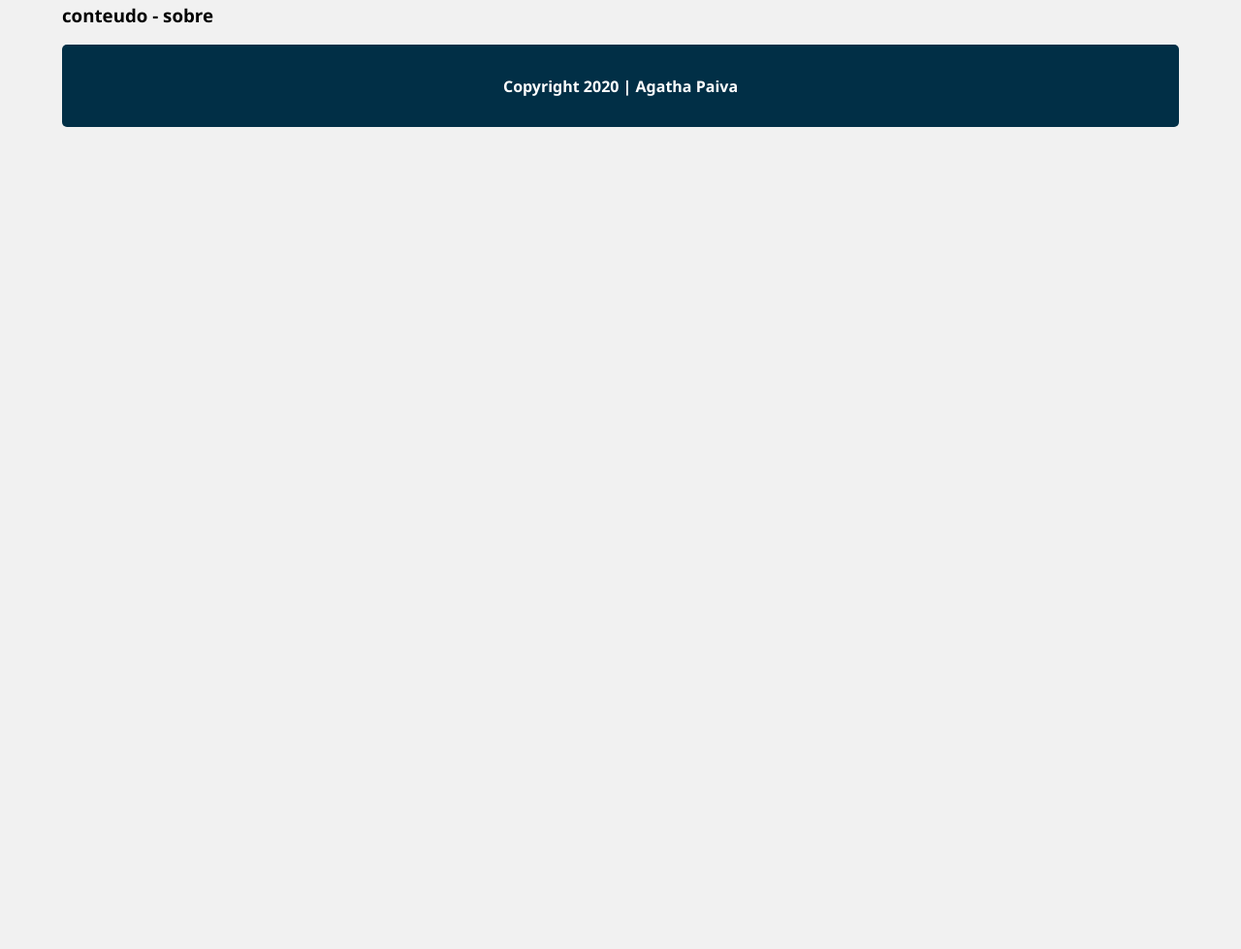
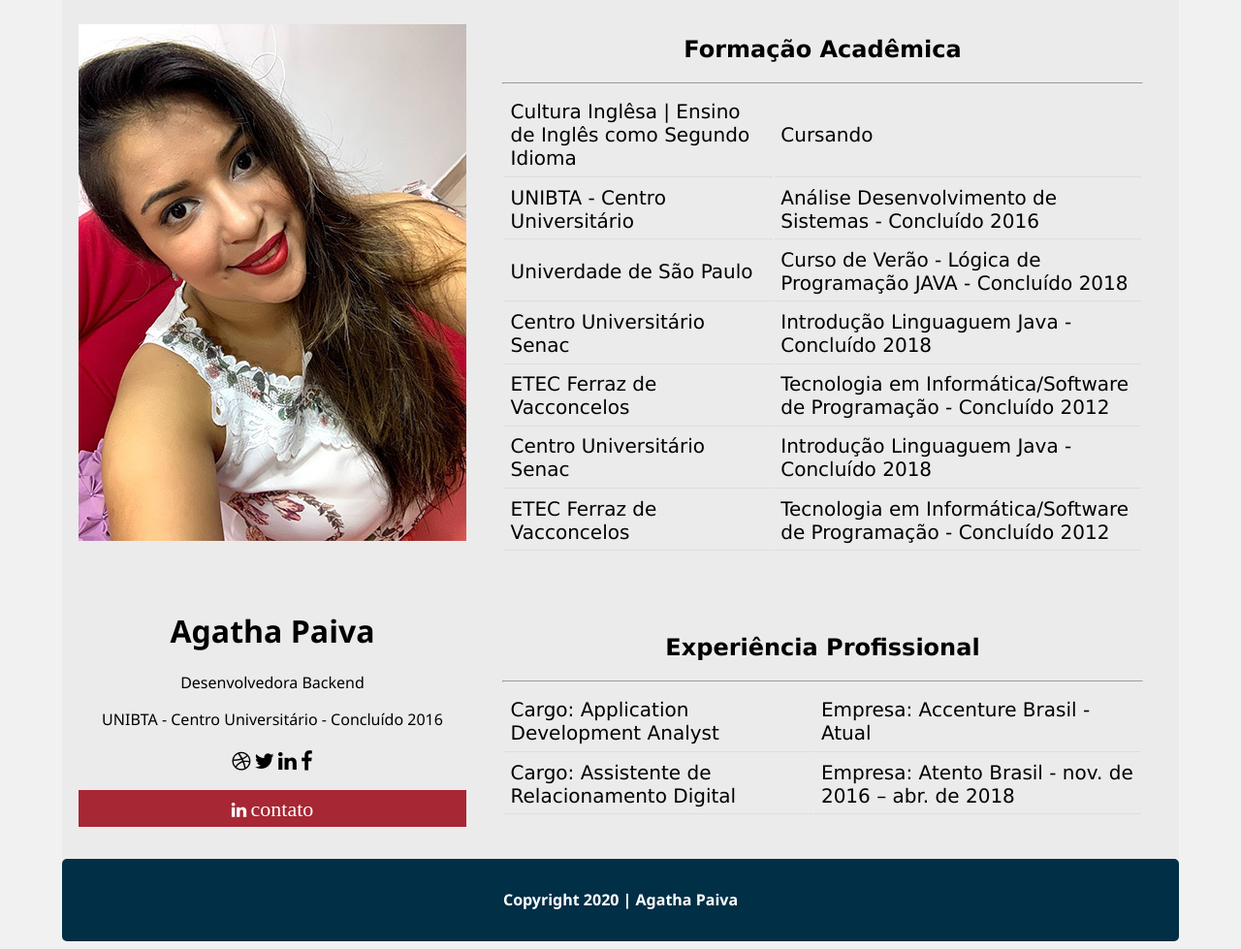
Before and after one commit to agathapaiiva/desafio-COVID19, a plain HTML site: page sobre.html in a window 1280 px wide. Shown: the part 361-1340 px from the top of the page at 97% size. Before the commit the page ends 800 px from the top, so only its background shows below. Drawn offline with Linux system fonts and the light colour scheme.

Commit message:
desenvolvimento página sobre.html

```diff
--- a/sobre.html
+++ b/sobre.html
@@ -6,6 +6,7 @@
     <title>COVID-19</title>
     <meta name="description" content="">
     <meta name="viewport" content="width=device-width, initial-scale=1">
+    <link rel="stylesheet" href="https://cdnjs.cloudflare.com/ajax/libs/font-awesome/4.7.0/css/font-awesome.min.css">
     <link rel="stylesheet" href="style.css">
 </head>
 
@@ -25,11 +26,79 @@
             </nav>
         </section>
 
-        <div>
-            <h3>conteudo - sobre</h3>
+        <div class="grid-container">
+            <div class="item item1">
+                <img class="img-perfil" src="imagens/IMG-perfil.jpg" alt="">
+            </div>
+            <div class="item item2">
+                <div class="table-sobre">
+                    <h2 class="table-titulo">Formação Acadêmica</h2><hr>
+                    <table>
+                        <tr>
+                            <td>Cultura Inglêsa | Ensino de Inglês como Segundo Idioma</td>
+                            <td>Cursando</td>
+                        </tr>
+                        <tr>
+                            <td>UNIBTA - Centro Universitário </td>
+                            <td>Análise Desenvolvimento de Sistemas - Concluído 2016</td>
+                        </tr>
+                        <tr>
+                            <td>Univerdade de São Paulo</td>
+                            <td>Curso de Verão - Lógica de Programação JAVA - Concluído 2018</td>
+                        </tr>
+                        <tr>
+                            <td>Centro Universitário Senac</td>
+                            <td>Introdução Linguaguem Java - Concluído 2018</td>
+                        </tr>
+                        <tr>
+                            <td>ETEC Ferraz de Vacconcelos </td>
+                            <td>Tecnologia em Informática/Software de Programação - Concluído 2012</td>
+                        </tr>
+                        <tr>
+                            <td>Centro Universitário Senac</td>
+                            <td>Introdução Linguaguem Java - Concluído 2018</td>
+                        </tr>
+                        <tr>
+                            <td>ETEC Ferraz de Vacconcelos </td>
+                            <td>Tecnologia em Informática/Software de Programação - Concluído 2012</td>
+                        </tr>
+                    </table>
+                </div>
+            </div>
+            <div class="item item4">
+                <div class="table-experiencia">
+                    <h2 class="table-titulo">Experiência Profissional</h2><hr>
+                    <table>
+                        <tr>
+                            <td>Cargo: Application Development Analyst </td>
+                            <td>Empresa: Accenture Brasil - Atual</td>
+                        </tr>
+                        <tr>
+                            <td>Cargo: Assistente de Relacionamento Digital</td>
+                            <td>Empresa: Atento Brasil - nov. de 2016 – abr. de 2018</td>
+                        </tr>
+                    </table>
+                </div>
+            </div>
+            <div class="item item3">
+                <h1 class="css-base">Agatha Paiva</h1>
+                <p class="css-base">Desenvolvedora Backend</p>
+                <p class="css-base">UNIBTA - Centro Universitário - Concluído 2016</p>
+                <div class="css-base">
+                    <a class="aSobre" href="#"><i class="fa fa-dribbble"></i></a>
+                    <a class="aSobre" href="#"><i class="fa fa-twitter"></i></a>
+                    <a class="aSobre" href="#"><i class="fa fa-linkedin"></i></a>
+                    <a class="aSobre" href="#"><i class="fa fa-facebook"></i></a>
+                </div>
+                <p><button class="button-sobre fa fa-linkedin">
+                    <a class="aContato" href="https://www.linkedin.com/in/agathapaiva/" target="_black">contato</a></button>
+                </p>
+            </div>
         </div>
 
-        </div>
+
+
+    </div>
 
         <div class="row">
             <footer class="col-12">
--- a/style.css
+++ b/style.css
@@ -20,13 +20,17 @@
         width: 100%;
     }
 
-    .imgDestaque{
+    .imgDestaque, .img-perfil{
         width: 100%;
     }
 
     .button-video, .button-audio, .button-img, .audio{
         margin-top: 0px !important;
         font-size: 12px !important;
+    }
+
+    .grid-container{
+        display: contents !important;
     }
 }
 
@@ -39,6 +43,10 @@
     .button-video, .button-audio, .audio{
         margin-top: 0px;
 
+    }
+
+    .grid-container{
+        display: contents !important;
     }
 
 }
@@ -63,6 +71,12 @@
         width: 100%;
     }
 
+    .grid-container{
+        grid-template-columns: min-content !important;
+        grid-gap: 5px !important;
+        padding: 1px !important;
+    }
+
 }
 
 @media screen and (min-width: 1440px) and (max-width: 1920px){
@@ -85,7 +99,6 @@
     }
 
 }
-
 
 
 body{
@@ -184,3 +197,83 @@ footer {
     border-radius: 5px;
 
 }
+
+/*página sobre*/
+
+.grid-container{
+    display: grid;
+    grid-template-columns: auto auto auto auto auto auto ;
+    background-color: rgb(235, 235, 235);
+    grid-gap: 5px;
+    padding: 1px;
+}
+
+
+.grid-container > div {
+    padding: 1px;
+    align-content: center;
+    margin: 15px;
+}
+
+.item1{
+    grid-area:1 / 1;
+}
+
+.item3{
+
+    grid-area: 2 / 1;
+}
+
+.item4{
+    grid-area: 2 / 2;
+}
+
+  .button-sobre{
+    border: none;
+    outline: 0;
+    display: inline-block;
+    padding: 8px;
+    color: white;
+    background-color: #a72734;
+    text-align: center;
+    cursor: pointer;
+    width: 100%;
+    font-size: 18px;
+}
+
+.css-base{
+    text-align: center;
+}
+
+.aSobre {
+    text-decoration: none;
+    font-size: 22px;
+    color: black;
+}
+
+.aContato{
+    text-decoration: none;
+    font-size: 22px;
+    color: white;
+}
+
+.table-titulo{
+    text-align: center;
+    font-family: 'Lucida Sans', 'Lucida Sans Regular', 'Lucida Grande', 'Lucida Sans Unicode', Geneva, Verdana, sans-serif;
+}
+
+.table-sobre{
+    border-collapse: collapse;
+    width: 100%;
+    overflow-x:auto;
+}
+
+th, td {
+    font-family: 'Lucida Sans', 'Lucida Sans Regular', 'Lucida Grande', 'Lucida Sans Unicode', Geneva, Verdana, sans-serif;
+    text-align: left;
+    padding: 1%;
+    font-size: 20px;
+    border-bottom: 1px solid #ddd;
+}
+
+tr:hover {background-color: #d3d3d3;}
```
Also changed, not shown: imagens/IMG-perfil.jpg (added).
